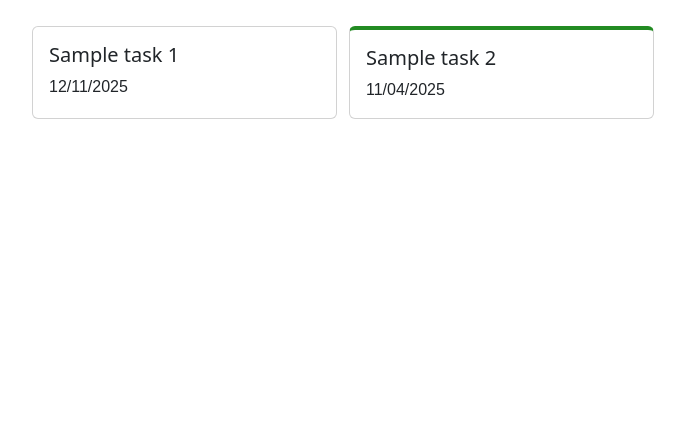
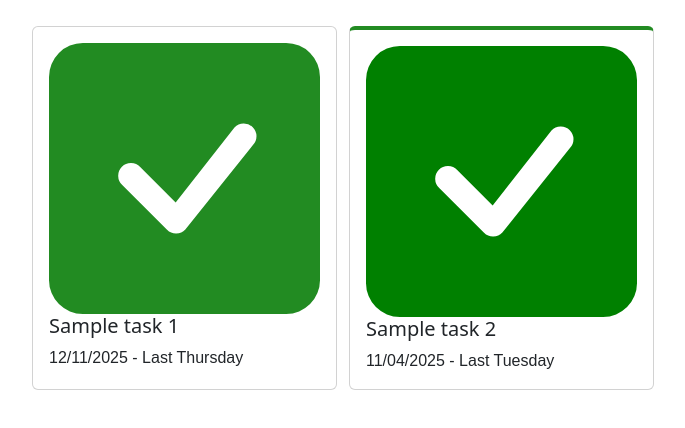
Before and after one commit to Wither19/NewTodoAppProject, a React (Vite) app: page / in a window 1280 px wide. Shown: the top 428 px of the page, without its empty margins (4-689 px from the left). Built offline with nearby package versions, Linux system fonts and the light colour scheme.

Commit message:
Condense Todo List Item Check logic

```diff
--- a/src/TodoListItem.tsx
+++ b/src/TodoListItem.tsx
@@ -9,6 +9,7 @@ type TodoListItemProps = {
 function TodoListItem({ todo }: TodoListItemProps) {
   const name = todo.getName()
   const fullDate = todo.getFullDate()
+  const dow = todo.getDayOfWeek()
   const status = todo.getStatus()
   const completed = todo.getCompletion()
 
@@ -20,7 +21,7 @@ function TodoListItem({ todo }: TodoListItemProps) {
         </div>
         <div>
           <CardTitle>{name}</CardTitle>
-          <CardText>{fullDate}</CardText>
+          <CardText>{fullDate} - {dow}</CardText>
         </div>
       </CardBody>
     </Card>
--- a/src/TodoListItemCheck.tsx
+++ b/src/TodoListItemCheck.tsx
@@ -1,4 +1,4 @@
-import { CheckSquare, CheckSquareFill } from "react-bootstrap-icons"
+import { CheckSquareFill } from "react-bootstrap-icons"
 
 type TodoListItemCheckProps = {
   completed: boolean
@@ -6,9 +6,11 @@ type TodoListItemCheckProps = {
 }
 
 function TodoListItemCheck({ completed, checked }: TodoListItemCheckProps) {
+ return (
   <div className="todo-list-item-check" onClick={checked}>
-    {completed ? <CheckSquare /> : <CheckSquareFill fill={"#228B22"} />}
+    <CheckSquareFill fill={completed ? "green" : "#228B22"} />
   </div>
+ )
 }
 
 export default TodoListItemCheck
--- a/src/functions.ts
+++ b/src/functions.ts
@@ -109,22 +109,24 @@ export function getItemStatus(completed: boolean, date: Moment, options: TodoLis
 	return status
 }
 
-export function fullDate(date: Moment) {
-	return date.format("MM/DD/YYYY")
-}
+export const fullDate = (date: Moment) => date.format("MM/DD/YYYY")
 
 export function dayOfWeek(date: Moment) {
-	let w = ""
+	let w = "dddd"
 
 	const t = moment()
 
 	const diff = date.diff(t)
 
-	if (diff < 7) {
-		w = "This"
-	} else if (diff < 14) {
-		w = "Next"
+	if (t.isAfter(date)) {
+			w = "[Last] " + w
+	} else {
+			if (diff < 7) {
+				w = "[This] " + w
+			} else if (diff < 14) {
+				w = "[Next] " + w
+			}
 	}
 
-	return w ? date.format(`[${w}] dddd`) : date.format("dddd")
+	return date.format(w)
 }
```
